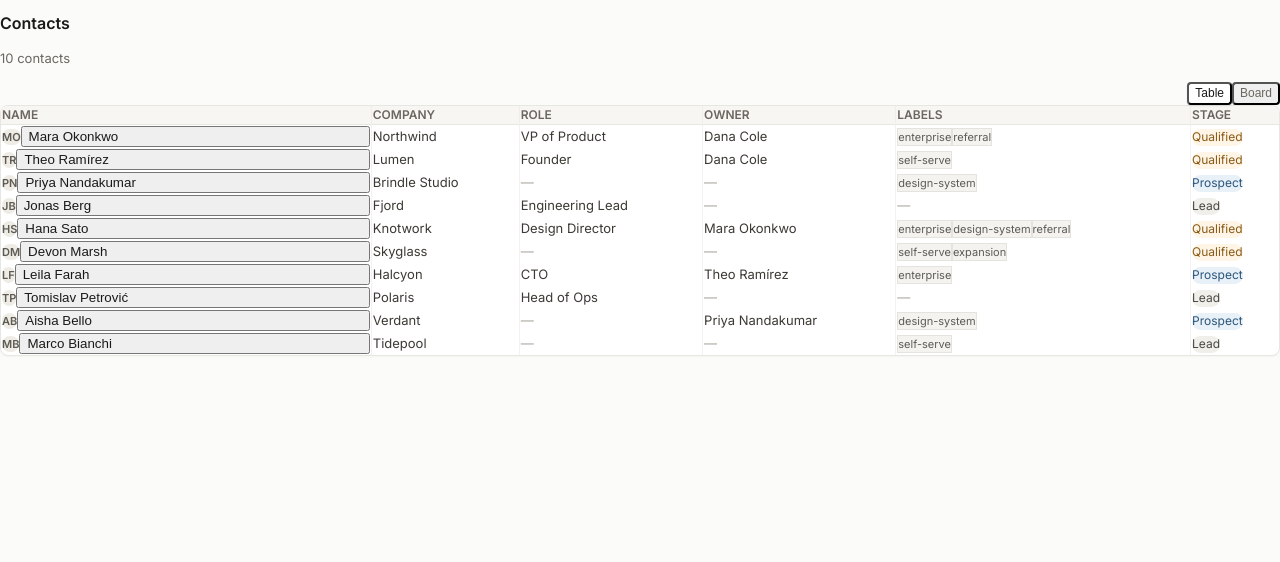
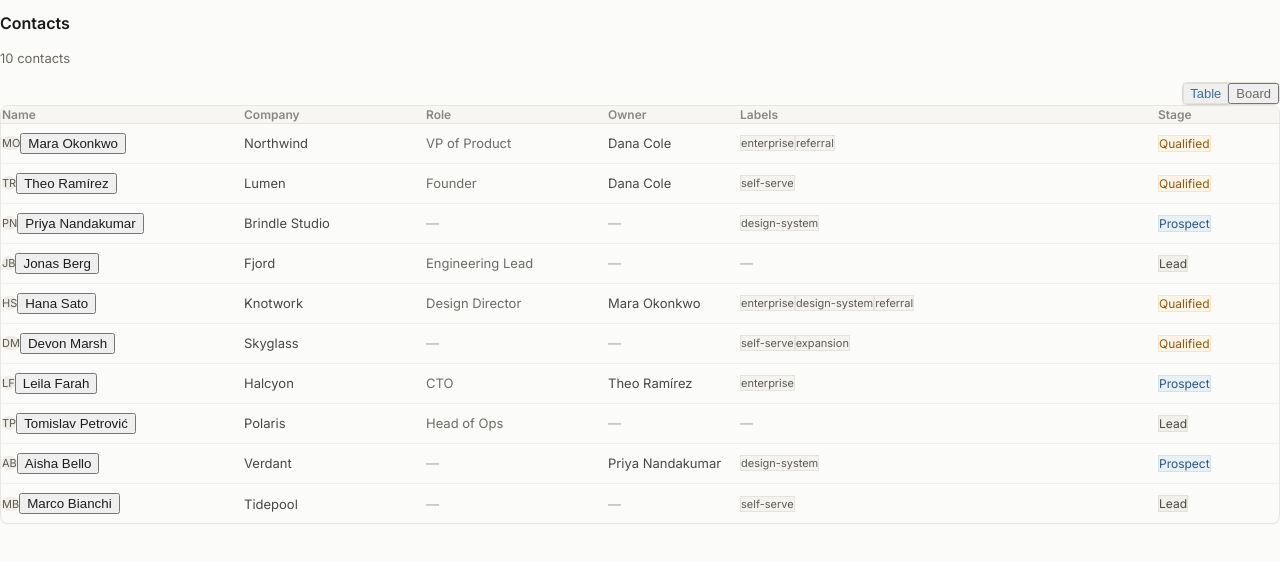
Before and after one commit to mohammed-abdelwhab/contacts-board-task, a React (Vite) app: page / in a window 1280 px wide. Shown: the top 562 px of the page. Built offline with nearby package versions, Linux system fonts and the light colour scheme.

Commit message:
feat(contacts): apply Stitch Quiet Ledger styling to table, board, and view switch

```diff
--- a/src/features/contacts/components/BoardColumn.tsx
+++ b/src/features/contacts/components/BoardColumn.tsx
@@ -1,5 +1,4 @@
 import { ContactCard } from "./ContactCard";
-import { EmptyValue } from "../../../components/ui/EmptyValue";
 import { STAGE_STYLE } from "../constants";
 import type { BoardColumnProps } from "../types";
 
@@ -9,20 +8,43 @@ export function BoardColumn({
   selectedId,
   onSelectContact,
 }: BoardColumnProps) {
-  const { bg, text } = STAGE_STYLE[stage];
+  const { text, dot, countBg } = STAGE_STYLE[stage];
 
   return (
-    <div data-column={stage} className="flex flex-col shrink-0 w-[280px] min-h-[480px]">
-      <header className="flex items-center justify-between mb-3">
-        <h3 className={`font-medium text-sm ${text}`}>{stage}</h3>
-        <span className={`rounded-full px-2 py-0.5 text-xs font-medium ${bg} ${text}`}>
+    <div
+      data-column={stage}
+      className="flex flex-col gap-3 bg-[#F7F6F3] p-3 rounded-lg border border-[#E8E6E1] min-h-[480px]"
+    >
+      <header className="flex items-center justify-between px-1 py-0.5">
+        <div className="flex items-center gap-2">
+          <span className={`w-2 h-2 rounded-full ${dot}`} aria-hidden="true" />
+          <h3 className={`text-[13px] font-medium ${text}`}>{stage}</h3>
+        </div>
+        <span className={`text-[12px] font-normal px-1.5 py-0.5 rounded ${countBg}`}>
           {contacts.length}
         </span>
       </header>
-      <div className="flex-1 flex flex-col gap-2.5 overflow-y-auto pr-1">
+
+      <div className="flex-1 flex flex-col gap-2.5 overflow-y-auto">
         {contacts.length === 0 ? (
-          <div className="flex-1 flex items-center justify-center text-center px-3 py-8 border-2 border-dashed border-surface-line rounded-lg transition-fast">
-            <EmptyValue children="No contacts" />
+          <div className="h-[240px] border border-dashed border-[#D5D2CA] rounded-lg flex flex-col items-center justify-center p-6 text-center bg-white/40">
+            <svg
+              className="w-6 h-6 text-[#A8A49D] mb-2 stroke-[1.5]"
+              fill="none"
+              viewBox="0 0 24 24"
+              stroke="currentColor"
+              aria-hidden="true"
+            >
+              <path
+                strokeLinecap="round"
+                strokeLinejoin="round"
+                d="M17 20h5v-2a3 3 0 00-5.356-1.857M17 20H7m10 0v-2c0-.656-.126-1.283-.356-1.857M7 20H2v-2a3 3 0 015.356-1.857M7 20v-2c0-.656.126-1.283.356-1.857m0 0a5.002 5.002 0 019.288 0M15 7a3 3 0 11-6 0 3 3 0 016 0zm6 3a2 2 0 11-4 0 2 2 0 014 0zM7 10a2 2 0 11-4 0 2 2 0 014 0z"
+              />
+            </svg>
+            <span className="text-[13px] font-normal text-[#8A8782]">No contacts yet</span>
+            <span className="text-[11px] text-[#A8A49D] mt-1">
+              Advance contacts to {stage}
+            </span>
           </div>
         ) : (
           contacts.map((contact) => (
--- a/src/features/contacts/components/ContactBoard.tsx
+++ b/src/features/contacts/components/ContactBoard.tsx
@@ -1,9 +1,6 @@
 import { BoardColumn } from "./BoardColumn";
 import { STAGES } from "../constants";
 import type { ContactBoardProps, Stage } from "../types";
-
-const COLUMN_WIDTH = 280;
-const COLUMN_GAP = 12;
 
 export function ContactBoard({
   contacts,
@@ -15,12 +12,9 @@ export function ContactBoard({
       id="board-view"
       role="region"
       aria-label="Board view"
-      className="overflow-x-auto"
+      className="w-full overflow-x-auto pb-4"
     >
-      <div
-        className="flex gap-3 min-w-max"
-        style={{ minWidth: `${STAGES.length * COLUMN_WIDTH + (STAGES.length - 1) * COLUMN_GAP}px` }}
-      >
+      <div className="grid grid-cols-1 md:grid-cols-2 lg:grid-cols-4 gap-4 items-start min-w-[760px] lg:min-w-0">
         {STAGES.map((stage: Stage) => (
           <BoardColumn
             key={stage}
--- a/src/features/contacts/components/ContactCard.tsx
+++ b/src/features/contacts/components/ContactCard.tsx
@@ -1,6 +1,4 @@
-import { Avatar } from "../../../components/ui/Avatar";
 import { Chip } from "../../../components/ui/Chip";
-import { STAGE_STYLE } from "../constants";
 import type { ContactCardProps } from "../types";
 
 export function ContactCard({
@@ -8,48 +6,44 @@ export function ContactCard({
   selected,
   onSelect,
 }: ContactCardProps) {
-  const { bg, text } = STAGE_STYLE[contact.stage];
-
   const handleClick = () => onSelect?.(contact);
 
   return (
     <button
       type="button"
       onClick={handleClick}
-      className={`flex flex-col gap-2.5 rounded-lg border p-3.5 transition-base focus-ring ${
+      className={`p-4 rounded-lg transition-all duration-150 cursor-pointer flex flex-col gap-2.5 text-left focus-ring outline-none w-full ${
         selected
-          ? "border-surface-selected-border bg-surface-selected shadow-sm"
-          : "border-surface-line bg-surface-card hover:border-ink-300 hover:shadow-sm"
+          ? "bg-[#F8FAFC] border-2 border-[#3B6F9F] shadow-sm relative"
+          : "bg-white border border-[#E8E6E1] hover:border-[#D5D2CA]"
       }`}
-      style={{
-        borderColor: selected ? "var(--color-surface-selected-border)" : undefined,
-        backgroundColor: selected ? "var(--color-surface-selected)" : undefined,
-      }}
       data-testid={contact.id}
       data-contact-id={contact.id}
       aria-label={`Open ${contact.name}`}
     >
-      <div className="flex items-start gap-2.5">
-        <Avatar name={contact.name} />
-        <div className="min-w-0 flex-1">
-          <h4 className="font-medium text-ink-900 truncate">{contact.name}</h4>
-          <p className="text-sm text-ink-500 truncate">{contact.company}</p>
+      <div>
+        <div className="flex items-center justify-between">
+          <span className="text-[14px] font-medium text-[#1E1E1E]">
+            {contact.name}
+          </span>
+          {selected && (
+            <span className="text-[10px] uppercase tracking-wider text-[#3B6F9F] font-semibold bg-[#E8F0F8] px-1.5 py-0.5 rounded">
+              Selected
+            </span>
+          )}
         </div>
+        <div className="text-[13px] text-[#6E6B65] mt-0.5">{contact.company}</div>
       </div>
 
-      {contact.labels.length > 0 && (
-        <div className="flex flex-wrap gap-1.5">
+      {contact.labels.length > 0 ? (
+        <div className="flex flex-wrap gap-1.5 pt-0.5">
           {contact.labels.map((label) => (
             <Chip key={label} label={label} />
           ))}
         </div>
+      ) : (
+        <div className="text-[12px] text-[#A8A49D] italic pt-0.5">No labels</div>
       )}
-
-      <div className="flex items-center justify-between pt-1 border-t border-surface-line/50">
-        <span className={`inline-flex items-center rounded-full px-2 py-0.5 text-xs font-medium ${bg} ${text}`}>
-          {contact.stage}
-        </span>
-      </div>
     </button>
   );
 }
--- a/src/features/contacts/components/ContactRow.tsx
+++ b/src/features/contacts/components/ContactRow.tsx
@@ -5,74 +5,97 @@ import { STAGE_STYLE } from "../constants";
 import type { ContactRowProps, Stage } from "../types";
 
 function StageBadge({ stage }: { stage: Stage }) {
-  const { bg, text } = STAGE_STYLE[stage];
+  const { bg, text, border } = STAGE_STYLE[stage];
   return (
-    <span className={`inline-flex items-center rounded-full px-2 py-0.5 text-xs font-medium ${bg} ${text}`}>
+    <span
+      className={`inline-flex items-center text-[12px] font-medium rounded px-2 py-0.5 border ${bg} ${text} ${border}`}
+    >
       {stage}
     </span>
   );
 }
 
-function LabelsCell({ labels }: { labels: string[] }) {
+function LabelsCell({ labels, selected }: { labels: string[]; selected?: boolean | undefined }) {
   if (labels.length === 0) return <EmptyValue />;
   return (
-    <span className="flex flex-wrap gap-1">
+    <div className="flex items-center gap-1.5 flex-wrap">
       {labels.map((label) => (
-        <Chip key={label} label={label} />
+        <Chip key={label} label={label} selected={selected} />
       ))}
-    </span>
+    </div>
   );
 }
 
 export function ContactRow({ contact, selected, onSelect }: ContactRowProps) {
   const handleClick = () => onSelect?.(contact);
 
+  const handleKeyDown = (e: React.KeyboardEvent<HTMLTableRowElement>) => {
+    if (e.key === "Enter" || e.key === " ") {
+      e.preventDefault();
+      handleClick();
+    }
+  };
+
   return (
     <tr
-      className={`transition-base ${
+      onClick={handleClick}
+      onKeyDown={handleKeyDown}
+      className={`transition-colors duration-150 cursor-pointer h-[40px] ${
         selected
-          ? "bg-surface-selected"
-          : "hover:bg-surface-hover"
+          ? "bg-[#EEF4F9] border-l-2 border-l-[#3B6F9F]"
+          : "hover:bg-[#FAF9F6]"
       }`}
-      style={{ backgroundColor: selected ? "var(--color-surface-selected)" : undefined }}
     >
-      <th scope="row" className="relative lg:sticky lg:left-0 bg-inherit z-10">
-        <div className="flex items-center gap-3 px-3 py-2.5 min-w-[220px]">
-          <Avatar name={contact.name} />
+      <td className="py-2 px-4">
+        <div className="flex items-center gap-2.5">
+          <Avatar name={contact.name} selected={selected} />
           <button
             type="button"
-            onClick={handleClick}
-            className="focus-ring text-left w-full"
+            onClick={(e) => {
+              e.stopPropagation();
+              handleClick();
+            }}
+            className="focus-ring text-left outline-none cursor-pointer"
             aria-current={selected ? "true" : undefined}
             aria-label={`Open ${contact.name}`}
             data-testid={contact.id}
             data-contact-id={contact.id}
           >
-            <span className="font-medium text-ink-900">{contact.name}</span>
+            <span
+              className={`font-medium ${
+                selected ? "text-[#2C577D]" : "text-[#1E1E1E]"
+              }`}
+            >
+              {contact.name}
+            </span>
           </button>
         </div>
-      </th>
-      <td className="px-3 py-2.5 text-sm text-ink-700 whitespace-nowrap border-l border-surface-line/50">
+      </td>
+      <td
+        className={`py-2 px-4 ${
+          selected ? "text-[#1E1E1E] font-medium" : "text-[#4A4844]"
+        }`}
+      >
         {contact.company}
       </td>
-      <td className="px-3 py-2.5 text-sm whitespace-nowrap border-l border-surface-line/50">
+      <td className="py-2 px-4 text-[#6E6B65]">
         {contact.role ? (
-          <span className="text-ink-700">{contact.role}</span>
+          <span>{contact.role}</span>
         ) : (
           <EmptyValue />
         )}
       </td>
-      <td className="px-3 py-2.5 text-sm whitespace-nowrap border-l border-surface-line/50">
+      <td className="py-2 px-4 text-[#4A4844]">
         {contact.owner ? (
-          <span className="text-ink-700">{contact.owner}</span>
+          <span>{contact.owner}</span>
         ) : (
           <EmptyValue />
         )}
       </td>
-      <td className="px-3 py-2.5 whitespace-nowrap border-l border-surface-line/50">
-        <LabelsCell labels={contact.labels} />
+      <td className="py-2 px-4">
+        <LabelsCell labels={contact.labels} selected={selected} />
       </td>
-      <td className="px-3 py-2.5 whitespace-nowrap border-l border-surface-line/50">
+      <td className="py-2 px-4">
         <StageBadge stage={contact.stage} />
       </td>
     </tr>
--- a/src/features/contacts/components/ContactTable.tsx
+++ b/src/features/contacts/components/ContactTable.tsx
@@ -7,49 +7,31 @@ export function ContactTable({
   onSelectContact,
 }: ContactTableProps) {
   return (
-    <div className="overflow-x-auto rounded-lg border border-surface-line bg-surface-card shadow-xs">
-      <table className="w-full border-collapse text-sm" role="grid">
+    <div className="bg-white rounded-lg border border-[#E8E6E1] overflow-x-auto shadow-xs">
+      <table className="w-full text-left border-collapse" role="grid">
         <thead>
-          <tr className="border-b border-surface-line bg-surface-hover">
-            <th
-              scope="col"
-              className="relative lg:sticky lg:left-0 bg-inherit z-10 px-3 py-2 text-left font-medium text-ink-500 uppercase tracking-wider text-xs"
-            >
+          <tr className="bg-[#F7F6F3] border-b border-[#E8E6E1] text-[12px] text-[#8A8782] font-normal">
+            <th scope="col" className="py-2.5 px-4 font-normal w-[240px]">
               Name
             </th>
-            <th
-              scope="col"
-              className="px-3 py-2 text-left font-medium text-ink-500 uppercase tracking-wider whitespace-nowrap text-xs border-l border-surface-line/50"
-            >
+            <th scope="col" className="py-2.5 px-4 font-normal w-[180px]">
               Company
             </th>
-            <th
-              scope="col"
-              className="px-3 py-2 text-left font-medium text-ink-500 uppercase tracking-wider whitespace-nowrap text-xs border-l border-surface-line/50"
-            >
+            <th scope="col" className="py-2.5 px-4 font-normal w-[180px]">
               Role
             </th>
-            <th
-              scope="col"
-              className="px-3 py-2 text-left font-medium text-ink-500 uppercase tracking-wider whitespace-nowrap text-xs border-l border-surface-line/50"
-            >
+            <th scope="col" className="py-2.5 px-4 font-normal w-[130px]">
               Owner
             </th>
-            <th
-              scope="col"
-              className="px-3 py-2 text-left font-medium text-ink-500 uppercase tracking-wider whitespace-nowrap text-xs border-l border-surface-line/50"
-            >
+            <th scope="col" className="py-2.5 px-4 font-normal">
               Labels
             </th>
-            <th
-              scope="col"
-              className="px-3 py-2 text-left font-medium text-ink-500 uppercase tracking-wider whitespace-nowrap text-xs border-l border-surface-line/50"
-            >
+            <th scope="col" className="py-2.5 px-4 font-normal w-[120px]">
               Stage
             </th>
           </tr>
         </thead>
-        <tbody>
+        <tbody className="divide-y divide-[#F0EFEA] text-[13px] text-[#2D2C2A]">
           {contacts.map((contact) => (
             <ContactRow
               key={contact.id}
--- a/src/features/contacts/components/ViewSwitch.tsx
+++ b/src/features/contacts/components/ViewSwitch.tsx
@@ -5,7 +5,7 @@ export function ViewSwitch({ mode, onModeChange }: ViewSwitchProps) {
     <div
       role="tablist"
       aria-label="View mode"
-      className="inline-flex items-center gap-1 rounded-md bg-surface-hover p-1"
+      className="inline-flex p-0.5 bg-[#EFECE6] rounded-md border border-[#E3E0D8]"
     >
       <button
         role="tab"
@@ -14,13 +14,27 @@ export function ViewSwitch({ mode, onModeChange }: ViewSwitchProps) {
         aria-controls="table-view"
         id="tab-table"
         onClick={() => onModeChange("table")}
-        className={`flex items-center gap-1.5 rounded-sm px-2.5 py-1 text-xs font-medium transition-base ${
+        className={`flex items-center gap-1.5 px-3 py-1 text-[13px] rounded transition-colors duration-150 focus-ring cursor-pointer ${
           mode === "table"
-            ? "bg-surface-card text-ink-900 shadow-sm"
-            : "text-ink-500 hover:text-ink-700"
+            ? "font-medium text-[#3B6F9F] bg-white rounded shadow-sm border border-[#E3E0D8]"
+            : "text-[#6E6B65] hover:text-[#1E1E1E]"
         }`}
       >
-        Table
+        <svg
+          className="w-3.5 h-3.5"
+          fill="none"
+          viewBox="0 0 24 24"
+          stroke="currentColor"
+          strokeWidth={2}
+          aria-hidden="true"
+        >
+          <path
+            strokeLinecap="round"
+            strokeLinejoin="round"
+            d="M3 10h18M3 14h18m-9-4v8m-8 0h16a2 2 0 002-2V6a2 2 0 00-2-2H4a2 2 0 00-2 2v12a2 2 0 002 2z"
+          />
+        </svg>
+        <span>Table</span>
       </button>
       <button
         role="tab"
@@ -29,13 +43,27 @@ export function ViewSwitch({ mode, onModeChange }: ViewSwitchProps) {
         aria-controls="board-view"
         id="tab-board"
         onClick={() => onModeChange("board")}
-        className={`flex items-center gap-1.5 rounded-sm px-2.5 py-1 text-xs font-medium transition-base ${
+        className={`flex items-center gap-1.5 px-3 py-1 text-[13px] rounded transition-colors duration-150 focus-ring cursor-pointer ${
           mode === "board"
-            ? "bg-surface-card text-ink-900 shadow-sm"
-            : "text-ink-500 hover:text-ink-700"
+            ? "font-medium text-[#3B6F9F] bg-white rounded shadow-sm border border-[#E3E0D8]"
+            : "text-[#6E6B65] hover:text-[#1E1E1E]"
         }`}
       >
-        Board
+        <svg
+          className="w-3.5 h-3.5"
+          fill="none"
+          viewBox="0 0 24 24"
+          stroke="currentColor"
+          strokeWidth={2}
+          aria-hidden="true"
+        >
+          <path
+            strokeLinecap="round"
+            strokeLinejoin="round"
+            d="M9 17V7m0 10a2 2 0 01-2 2H5a2 2 0 01-2-2V7a2 2 0 012-2h2a2 2 0 012 2m0 10a2 2 0 002 2h2a2 2 0 002-2V7a2 2 0 00-2-2h-2a2 2 0 00-2 2m7 10a2 2 0 002-2V7a2 2 0 00-2-2h-2a2 2 0 00-2 2v10a2 2 0 002 2z"
+          />
+        </svg>
+        <span>Board</span>
       </button>
     </div>
   );
```
